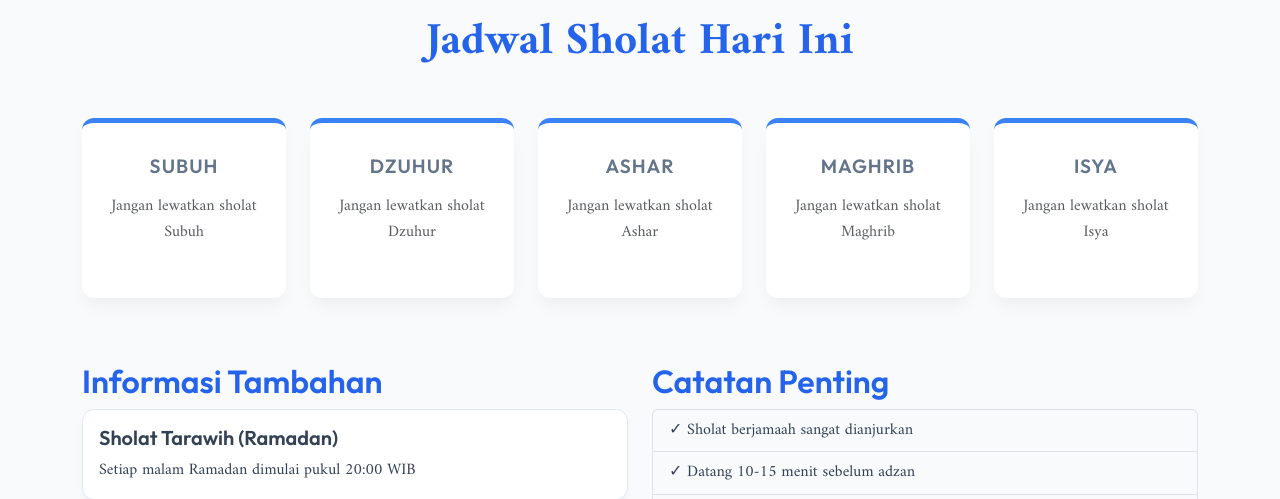
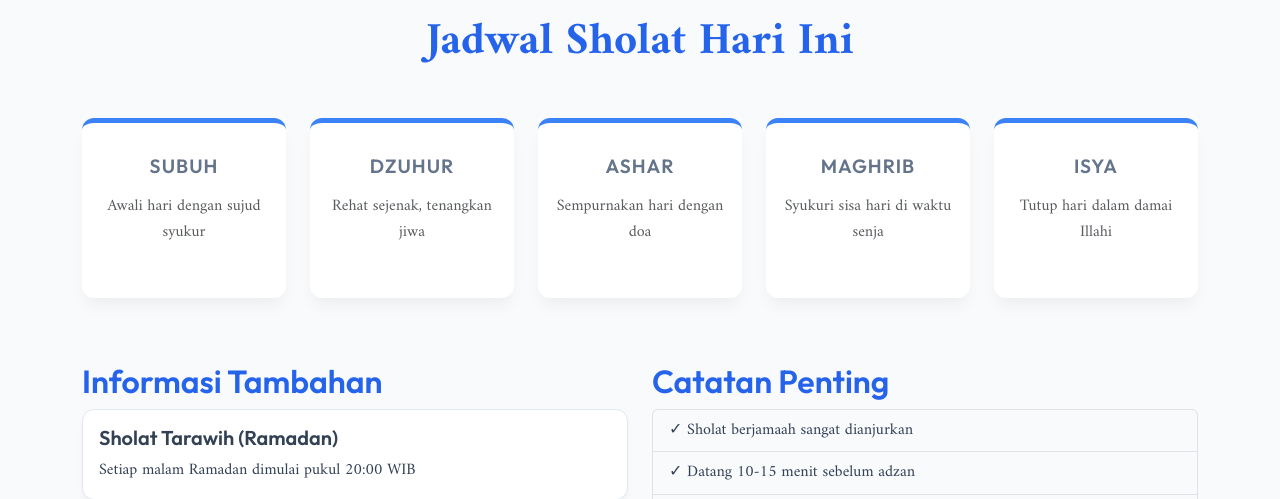
Before and after one commit to fauzil17/ar_razaq, a PHP site: page /pages/jadwal_sholat.php in a window 1280 px wide. Shown: the part 96-595 px from the top of the page. Run offline with PHP 8.4, Linux system fonts and the light colour scheme; data that the repository does not hold is empty; some web fonts are replaced.

Commit message:
update cetak laporan dan kata kata waktu sholat

```diff
--- a/pages/cetak_laporan.php
+++ b/pages/cetak_laporan.php
@@ -87,13 +87,13 @@ $html = '
 
 <div class="header">
     <h1>MASJID AR-RAZAQ</h1>
-    <p>Jl. Contoh Alamat Masjid No. 123, Kota Anda, Provinsi</p>
+    <p>Jl. Trans Maumere - Larantuka, Sikka, NTT, Kode Pos :86182</p>
     <p>Laporan Resmi Keuangan Masjid</p>
 </div>
 ';
 
 if ($jenis == 'kas') {
-    $html .= '<div class="title">Laporan Kas Masjid (Harian & Jum\'at)</div>';
+    $html .= '<div class="title">Laporan Kas Masjid Ar-Razaq(Harian & Jum\'at)</div>';
     $html .= '<div class="periode">Periode: ' . $tgl_mulai . ' s/d ' . $tgl_sampai . '</div>';
 
     $html .= '<table>
@@ -314,7 +314,7 @@ if ($jenis == 'kas') {
 
 $html .= '
     <div style="margin-top: 50px; text-align: right; font-size: 11px;">
-        <p>Kota Anda, '.date('d M Y').'<br>Mengetahui,</p>
+        <p>Maumere, '.date('d M Y').'<br>Mengetahui,</p>
         <br><br><br>
         <p>_______________________<br><b>Ketua Takmir Masjid</b></p>
     </div>
--- a/pages/galeri.php
+++ b/pages/galeri.php
@@ -1,5 +1,4 @@
 <?php
-include '../includes/auth_admin.php';
 session_start();
 ?>
 <!DOCTYPE html>
--- a/pages/jadwal_sholat.php
+++ b/pages/jadwal_sholat.php
@@ -55,7 +55,7 @@ $jadwal = $data['data']['timings'];
                            <div class="prayer-card small-card">
                                <h3>Subuh</h3>
                                <p class="time"><?php echo $jadwal['Fajr']; ?></p>
-                               <p class="text-muted">Jangan lewatkan sholat Subuh</p>
+                               <p class="text-muted">Awali hari dengan sujud syukur</p>
                            </div>
                        </div>
 
@@ -63,7 +63,7 @@ $jadwal = $data['data']['timings'];
                            <div class="prayer-card small-card">
                                <h3>Dzuhur</h3>
                                <p class="time"><?php echo $jadwal['Dhuhr']; ?></p>
-                               <p class="text-muted">Jangan lewatkan sholat Dzuhur</p>
+                               <p class="text-muted">Rehat sejenak, tenangkan jiwa</p>
                            </div>
                        </div>
 
@@ -71,7 +71,7 @@ $jadwal = $data['data']['timings'];
                            <div class="prayer-card small-card">
                                <h3>Ashar</h3>
                                <p class="time"><?php echo $jadwal['Asr']; ?></p>
-                               <p class="text-muted">Jangan lewatkan sholat Ashar</p>
+                               <p class="text-muted">Sempurnakan hari dengan doa</p>
                            </div>
                        </div>
 
@@ -79,7 +79,7 @@ $jadwal = $data['data']['timings'];
                            <div class="prayer-card small-card">
                                <h3>Maghrib</h3>
                                <p class="time"><?php echo $jadwal['Maghrib']; ?></p>
-                               <p class="text-muted">Jangan lewatkan sholat Maghrib</p>
+                               <p class="text-muted">Syukuri sisa hari di waktu senja</p>
                            </div>
                        </div>
 
@@ -87,7 +87,7 @@ $jadwal = $data['data']['timings'];
                            <div class="prayer-card small-card">
                                <h3>Isya</h3>
                                <p class="time"><?php echo $jadwal['Isha']; ?></p>
-                               <p class="text-muted">Jangan lewatkan sholat Isya</p>
+                               <p class="text-muted">Tutup hari dalam damai Illahi</p>
                            </div>
                        </div>
 
```
Also changed, not shown: admin/login.php (deleted, +0 -34 lines), includes/auth_admin.php (deleted, +0 -8 lines).
